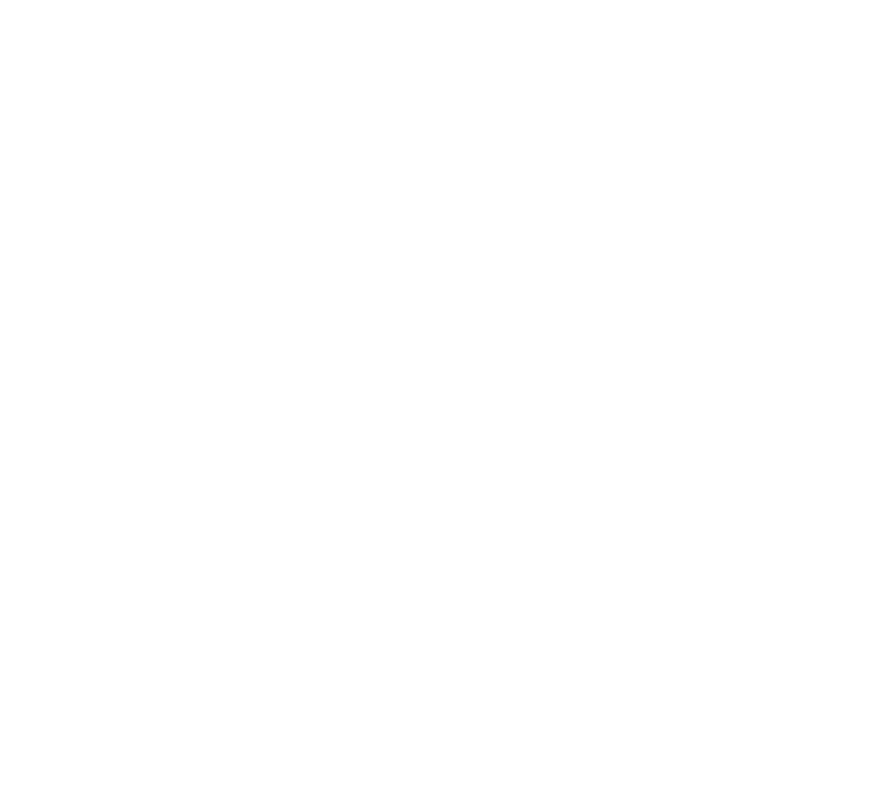
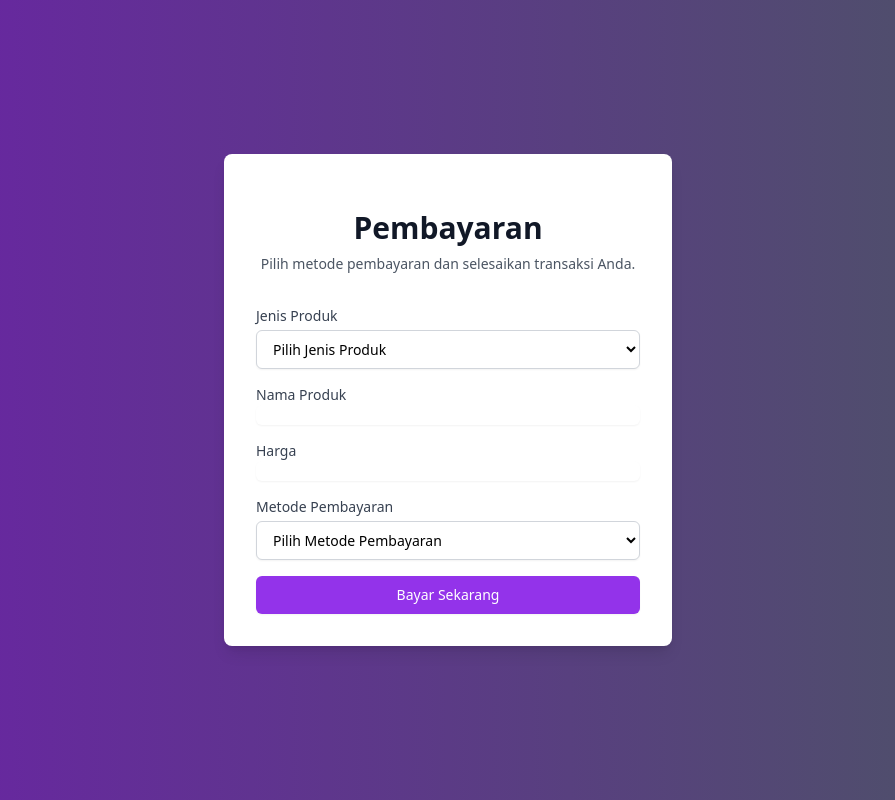
Before and after one commit to zetvyy/nexterra, a React (Create React App) app: page /payment in a window 1280 px wide. Before the commit this address had no page. Shown: the whole page, without its empty margins (192-1087 px from the left). Built offline with nearby package versions, Linux system fonts and the light colour scheme.

Commit message:
feat: auth and payment page

```diff
--- a/package.json
+++ b/package.json
@@ -13,6 +13,8 @@
     "react-dom": "^19.1.0",
     "react-router-dom": "^7.5.1",
     "react-scripts": "5.0.1",
+    "react-slick": "^0.30.3",
+    "slick-carousel": "^1.8.1",
     "web-vitals": "^2.1.4"
   },
   "scripts": {
--- /dev/null
+++ b/src/components/paymentForm.jsx
@@ -0,0 +1,143 @@
+import React, { useState } from "react";
+
+const PaymentForm = () => {
+  const [productType, setProductType] = useState("");
+  const [productName, setProductName] = useState("");
+  const [price, setPrice] = useState("");
+  const [paymentMethod, setPaymentMethod] = useState("");
+
+  const handlePayment = async () => {
+    // Di sini Anda akan mengimplementasikan logika untuk
+    // mengirim data ke backend Anda untuk membuat transaksi Midtrans.
+    // Setelah mendapatkan response dari backend (snapToken),
+    // Anda akan memanggil `window.snap.pay(snapToken)`.
+
+    // Contoh data produk (sesuaikan dengan implementasi backend Anda)
+    const orderData = {
+      productType,
+      productName,
+      price: parseInt(price),
+    };
+
+    console.log("Data Produk:", orderData);
+    console.log("Metode Pembayaran:", paymentMethod);
+
+    // Simulasi mendapatkan snapToken (ganti dengan pemanggilan API ke backend)
+    const snapToken = "YOUR_SNAP_TOKEN"; // Ganti dengan token sebenarnya dari backend
+
+    if (snapToken) {
+      window.snap.pay(snapToken, {
+        onSuccess: function (result) {
+          console.log("success");
+          console.log(result);
+          // Redirect atau tampilkan pesan sukses
+        },
+        onPending: function (result) {
+          console.log("pending");
+          console.log(result);
+          // Tampilkan pesan menunggu pembayaran
+        },
+        onError: function (result) {
+          console.log("error");
+          console.log(result);
+          // Tampilkan pesan error
+        },
+        onClose: function () {
+          console.log(
+            "customer closed the popup without finishing the payment"
+          );
+          // Handle ketika pengguna menutup popup tanpa menyelesaikan pembayaran
+        },
+      });
+    } else {
+      console.error("Gagal mendapatkan Snap Token dari backend.");
+      // Tampilkan pesan error gagal mendapatkan token
+    }
+  };
+
+  return (
+    <div className="space-y-4">
+      <div>
+        <label
+          htmlFor="productType"
+          className="block text-sm font-medium text-gray-700"
+        >
+          Jenis Produk
+        </label>
+        <select
+          id="productType"
+          className="mt-1 block w-full py-2 px-3 border border-gray-300 bg-white rounded-md shadow-sm focus:outline-none focus:ring-purple-500 focus:border-purple-500 sm:text-sm"
+          value={productType}
+          onChange={(e) => setProductType(e.target.value)}
+        >
+          <option value="">Pilih Jenis Produk</option>
+          <option value="e-course">E-Course</option>
+          <option value="webinar">Webinar</option>
+          <option value="private-class">Private Class</option>
+        </select>
+      </div>
+      <div>
+        <label
+          htmlFor="productName"
+          className="block text-sm font-medium text-gray-700"
+        >
+          Nama Produk
+        </label>
+        <input
+          type="text"
+          id="productName"
+          className="shadow-sm focus:ring-purple-500 focus:border-purple-500 block w-full sm:text-sm border-gray-300 rounded-md"
+          value={productName}
+          onChange={(e) => setProductName(e.target.value)}
+        />
+      </div>
+      <div>
+        <label
+          htmlFor="price"
+          className="block text-sm font-medium text-gray-700"
+        >
+          Harga
+        </label>
+        <input
+          type="number"
+          id="price"
+          className="shadow-sm focus:ring-purple-500 focus:border-purple-500 block w-full sm:text-sm border-gray-300 rounded-md"
+          value={price}
+          onChange={(e) => setPrice(e.target.value)}
+        />
+      </div>
+      <div>
+        <label
+          htmlFor="paymentMethod"
+          className="block text-sm font-medium text-gray-700"
+        >
+          Metode Pembayaran
+        </label>
+        <select
+          id="paymentMethod"
+          className="mt-1 block w-full py-2 px-3 border border-gray-300 bg-white rounded-md shadow-sm focus:outline-none focus:ring-purple-500 focus:border-purple-500 sm:text-sm"
+          value={paymentMethod}
+          onChange={(e) => setPaymentMethod(e.target.value)}
+        >
+          <option value="">Pilih Metode Pembayaran</option>
+          {/* Anda bisa menambahkan opsi pembayaran dinamis dari backend */}
+          <option value="credit_card">Kartu Kredit</option>
+          <option value="bank_transfer">Transfer Bank</option>
+          <option value="gopay">GoPay</option>
+          {/* ... tambahkan opsi lain sesuai kebutuhan */}
+        </select>
+      </div>
+      <div>
+        <button
+          type="button"
+          className="w-full py-2 px-4 border border-transparent rounded-md shadow-sm text-sm font-medium text-white bg-purple-600 hover:bg-purple-700 focus:outline-none focus:ring-2 focus:ring-offset-2 focus:ring-purple-500"
+          onClick={handlePayment}
+        >
+          Bayar Sekarang
+        </button>
+      </div>
+    </div>
+  );
+};
+
+export default PaymentForm;
--- a/src/pages/auth.jsx
+++ b/src/pages/auth.jsx
@@ -1,8 +1,15 @@
 import React, { useState } from "react";
 import logo from "../assets/img/icons/nexterra.png";
 import { Link } from "react-router";
+import { EyeIcon, EyeSlashIcon } from "@heroicons/react/24/outline";
 
 const AuthPage = () => {
+  // State untuk visibilitas password
+  const [showPasswordRegister, setShowPasswordRegister] = useState(false);
+  const [showConfirmPasswordRegister, setShowConfirmPasswordRegister] =
+    useState(false);
+  const [showPasswordLogin, setShowPasswordLogin] = useState(false);
+
   const [isRegistering, setIsRegistering] = useState(false);
   const [registerData, setRegisterData] = useState({
     nama: "",
@@ -62,6 +69,7 @@
   };
 
   return (
+    <>
       <div className="min-h-screen bg-gradient-to-br from-purple-800 to-gray-600 flex items-center justify-center py-12">
         <div className="bg-gray-100 shadow-md rounded-lg px-8 py-10 w-full max-w-md">
           {/* Area untuk Logo Perusahaan */}
@@ -78,6 +86,7 @@
           </h2>
 
           {isRegistering ? (
+            <>
               <form onSubmit={handleRegisterSubmit}>
                 <div className="mb-4">
                   <label
@@ -147,22 +156,36 @@
                     required
                   />
                 </div>
-            <div className="mb-4">
+                <div className="relative mb-6">
                   <label
-                htmlFor="password"
+                    htmlFor="Password"
                     className="block text-gray-700 text-sm font-bold mb-2"
                   >
                     Password
                   </label>
                   <input
-                type="password"
-                id="password"
+                    type={showPasswordRegister ? "text" : "password"}
+                    id="password-register"
                     name="password"
                     value={registerData.password}
                     onChange={handleRegisterChange}
-                className="shadow appearance-none border rounded w-full py-2 px-3 text-gray-700 leading-tight focus:outline-none focus:shadow-outline"
+                    className="shadow appearance-none border rounded w-full py-2 px-3 text-gray-700 leading-tight focus:outline-none focus:shadow-outline pr-10" // pr-10 untuk ruang ikon
                     required
                   />
+                  <button
+                    type="button"
+                    onClick={() =>
+                      setShowPasswordRegister(!showPasswordRegister)
+                    }
+                    className="text-purple-500 absolute inset-y-7 right-0 pr-3 flex items-center text-sm leading-5 h-9 w-9"
+                    aria-label={
+                      showPasswordRegister
+                        ? "Sembunyikan password"
+                        : "Tampilkan password"
+                    }
+                  >
+                    {showPasswordRegister ? <EyeSlashIcon /> : <EyeIcon />}
+                  </button>
                 </div>
                 <div className="mb-6">
                   <label
@@ -171,15 +194,37 @@
                   >
                     Konfirmasi Password
                   </label>
+                  <div className="relative">
                     <input
-                type="password"
+                      type={showConfirmPasswordRegister ? "text" : "password"}
                       id="confirmPassword"
                       name="confirmPassword"
                       value={registerData.confirmPassword}
                       onChange={handleRegisterChange}
-                className="shadow appearance-none border rounded w-full py-2 px-3 text-gray-700 leading-tight focus:outline-none focus:shadow-outline"
+                      className="shadow appearance-none border rounded w-full py-2 px-3 text-gray-700 leading-tight focus:outline-none focus:shadow-outline pr-10" // pr-10 untuk ruang ikon
                       required
                     />
+                    <button
+                      type="button"
+                      onClick={() =>
+                        setShowConfirmPasswordRegister(
+                          !showConfirmPasswordRegister
+                        )
+                      }
+                      className="text-purple-500 absolute inset-y-0 right-0 pr-3 flex items-center text-sm leading-5 h-9 w-9"
+                      aria-label={
+                        showConfirmPasswordRegister
+                          ? "Sembunyikan konfirmasi password"
+                          : "Tampilkan konfirmasi password"
+                      }
+                    >
+                      {showConfirmPasswordRegister ? (
+                        <EyeSlashIcon />
+                      ) : (
+                        <EyeIcon />
+                      )}
+                    </button>
+                  </div>
                 </div>
                 <div className="flex items-center justify-between">
                   <button
@@ -197,6 +242,7 @@
                   </button>
                 </div>
               </form>
+            </>
           ) : (
             <form onSubmit={handleLoginSubmit}>
               <div className="mb-4">
@@ -216,22 +262,37 @@
                   required
                 />
               </div>
+              {/* Password Login */}
               <div className="mb-6">
                 <label
-                htmlFor="password"
+                  htmlFor="password-login" // ID unik
                   className="block text-gray-700 text-sm font-bold mb-2"
                 >
                   Password
                 </label>
+                <div className="relative">
                   <input
-                type="password"
-                id="password"
+                    type={showPasswordLogin ? "text" : "password"}
+                    id="password-login"
                     name="password"
                     value={loginData.password}
                     onChange={handleLoginChange}
-                className="shadow appearance-none border rounded w-full py-2 px-3 text-gray-700 leading-tight focus:outline-none focus:shadow-outline"
+                    className="shadow appearance-none border rounded w-full py-2 px-3 text-gray-700 leading-tight focus:outline-none focus:shadow-outline pr-10" // pr-10 untuk ruang ikon
                     required
                   />
+                  <button
+                    type="button"
+                    onClick={() => setShowPasswordLogin(!showPasswordLogin)}
+                    className="text-purple-500 absolute inset-y-0 right-0 pr-3 flex items-center text-sm leading-5 h-9 w-9"
+                    aria-label={
+                      showPasswordLogin
+                        ? "Sembunyikan password"
+                        : "Tampilkan password"
+                    }
+                  >
+                    {showPasswordLogin ? <EyeSlashIcon /> : <EyeIcon />}
+                  </button>
+                </div>
               </div>
               <div className="flex items-center justify-between">
                 <button
@@ -252,6 +313,7 @@
           )}
         </div>
       </div>
+    </>
   );
 };
 
--- /dev/null
+++ b/src/pages/paymentPage.jsx
@@ -0,0 +1,21 @@
+import React from "react";
+import PaymentForm from "../components/paymentForm";
+const PaymentPage = () => {
+  return (
+    <div className="min-h-screen bg-gradient-to-r from-purple-800 to-gray-600 flex items-center justify-center py-12 px-4 sm:px-6 lg:px-8">
+      <div className="max-w-md w-full space-y-8 bg-white rounded-lg shadow-lg p-8">
+        <div>
+          <h2 className="mt-6 text-center text-3xl font-extrabold text-gray-900">
+            Pembayaran
+          </h2>
+          <p className="mt-2 text-center text-sm text-gray-600">
+            Pilih metode pembayaran dan selesaikan transaksi Anda.
+          </p>
+        </div>
+        <PaymentForm />
+      </div>
+    </div>
+  );
+};
+
+export default PaymentPage;
--- a/src/routes/index.js
+++ b/src/routes/index.js
@@ -4,6 +4,7 @@
 import Feature from "../pages/feature";
 import AuthPage from "../pages/auth";
 import LearningPath from "../pages/learning";
+import PaymentPage from "../pages/paymentPage";
 
 const RoutePath = () => {
   return (
@@ -16,7 +17,7 @@
           path="/course/:courseId/learn/:courseVideoId"
           element={<LearningPath />}
         />
-        {/* <Route path="/learning" element={<LearningPath />} /> */}
+        <Route path="/payment" element={<PaymentPage />} />
       </Routes>
     </Router>
   );
```
Also changed, not shown: 1 other file (tests, documents, lock files or other folders). Lines whose indentation alone changed are shown as unchanged.
